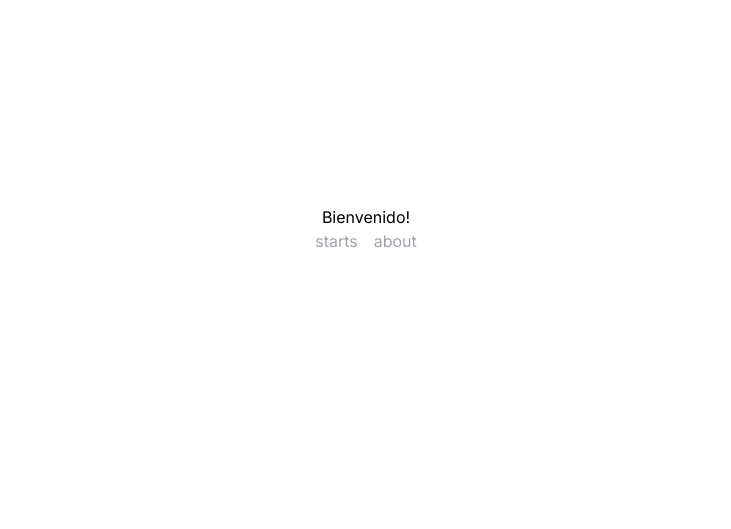
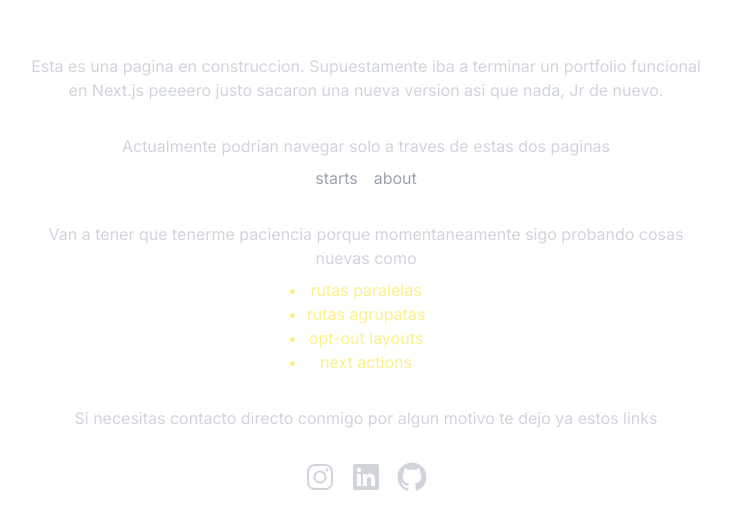
Before and after one commit to HoracioGutierrez/test-next-new, a Next.js app: page / in a window 1280 px wide. Shown: the part 171-700 px from the top of the page, without its empty margins (274-1005 px from the left). Built offline with nearby package versions, Linux system fonts and the light colour scheme.

Commit message:
Finish basic style diferentiation between two layouts

```diff
--- a/src/app/(components)/Header.tsx
+++ b/src/app/(components)/Header.tsx
@@ -7,7 +7,7 @@ type Props = {
 
 export default function Header({ isPage }: Props) {
   return (
-    <header className={`flex justify-between items-center h-16 ${isPage ? "bg-gray-900 shadow text-white" : "bg-white"}  px-4 py-2`}>
+    <header className={`flex justify-between items-center h-16 ${isPage ? "bg-gray-900 shadow-[0_0_10px_rgba(0,0,0,0.5)] text-white" : "bg-white z-50"}  px-4 py-2`}>
       <h1 className="font-bold">Horacio Gutierrez</h1>
       <NavigationBar isPage={isPage}/>
     </header>
--- a/src/app/(components)/LandingLayout.tsx
+++ b/src/app/(components)/LandingLayout.tsx
@@ -1,6 +1,3 @@
-import Header from "./Header"
-import NavigationBar from "./NavigationBar"
-
 type Props = {
   children: React.ReactNode
 }
@@ -9,7 +6,6 @@ export default function LandingLayout({ children }: Props) {
   return (
     <main className="p-4 flex-grow flex flex-col justify-center items-center">
       {children}
-      <NavigationBar />
     </main>
   )
 }
--- a/src/app/(components)/PagesLayout.tsx
+++ b/src/app/(components)/PagesLayout.tsx
@@ -11,10 +11,10 @@ export default function PagesLayout({ children, sidebar, content }: Props) {
     <>
       <Header isPage />
       <main className="md:grid md:grid-cols-[minmax(400px,1fr)_2fr] flex-grow">
-        <div className="sidebar p-4">
+        <div className="sidebar p-4 text-gray-200">
           {sidebar}
         </div>
-        <div className="content p-4 pt-20">
+        <div className="content p-4 pt-20 bg-gray-200">
           {content}
         </div>
       </main>
--- a/src/app/(home)/page.tsx
+++ b/src/app/(home)/page.tsx
@@ -1,7 +1,30 @@
+import { InstagramLogoIcon, LinkedInLogoIcon, GitHubLogoIcon } from "@radix-ui/react-icons"
+import NavigationBar from "../(components)/NavigationBar"
+
 export default function Home() {
-    return (
-      <>
-        Bienvenido!
-      </>
-    )
-  }
+  return (
+    <>
+      <h1 className="text-4xl font-bold text-white mb-12">Bienvenido!</h1>
+      <div className="max-w-2xl mx-auto text-center">
+        <p className="text-gray-300 mb-8">Esta es una pagina en construccion. Supuestamente iba a terminar un portfolio funcional en Next.js peeeero justo sacaron una nueva version asi que nada, Jr de nuevo.</p>
+        <p className="text-gray-300 mb-2" >Actualmente podrian navegar solo a traves de estas dos paginas</p>
+        <div className="flex justify-center mb-8">
+          <NavigationBar/>
+        </div>
+        <p className="text-gray-300 mb-2">Van a tener que tenerme paciencia porque momentaneamente sigo probando cosas nuevas como</p>
+        <ul className="text-yellow-200 mb-8 list-disc w-fit m-auto">
+          <li>rutas paralelas</li>
+          <li>rutas agrupatas</li>
+          <li>opt-out layouts</li>
+          <li>next actions</li>
+        </ul>
+        <p className="text-gray-300 mb-8">Si necesitas contacto directo conmigo por algun motivo te dejo ya estos links</p>
+        <nav className="flex justify-center gap-4">
+          <a className="text-gray-300" href="http://instagram.com"><InstagramLogoIcon width={30} height={30} /></a>
+          <a className="text-gray-300" href="http://linkedin.com"><LinkedInLogoIcon width={30} height={30} /></a>
+          <a className="text-gray-300" href="http://github.com"><GitHubLogoIcon width={30} height={30} /></a>
+        </nav>
+      </div>
+    </>
+  )
+}
--- a/src/app/globals.css
+++ b/src/app/globals.css
@@ -13,3 +13,9 @@ body {
   display: flex;
   flex-direction: column;
 }
+
+@media (prefers-color-scheme: dark) {
+  body {
+    background-color: #1f2937;
+  }
+}
```
